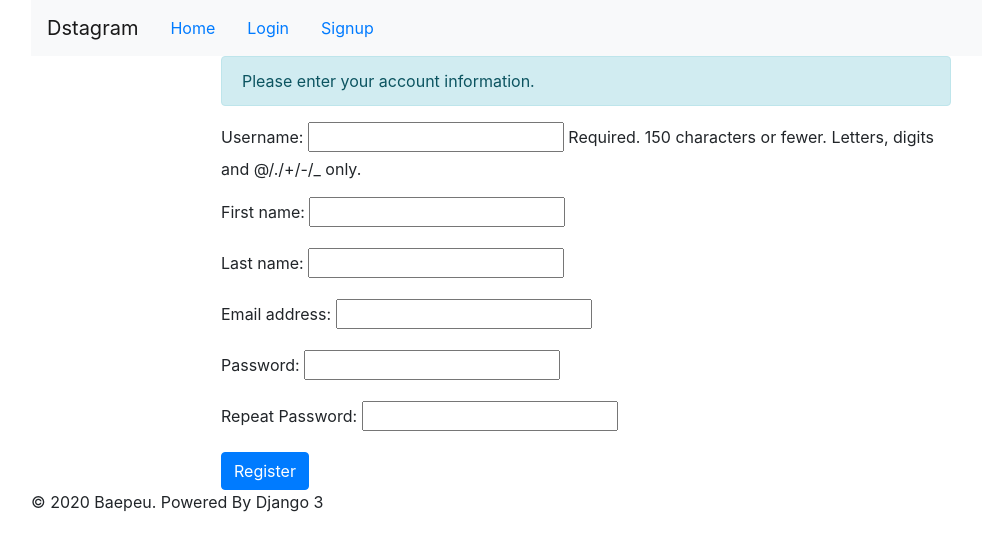
After one commit to Kangwhi/dstagram, a Django app: page /accounts/register/ in a window 1280 px wide. The commit adds this page. Shown: the top 551 px of the page, without its empty margins (54-1036 px from the left). Run offline with Django 4.2, Linux system fonts and the light colour scheme; some libraries are stand-ins or nearby versions.

Commit message:
feat: SignUp 기능 추가

```diff
--- /dev/null
+++ b/accounts/templates/registration/register.html
@@ -0,0 +1,14 @@
+{% extends 'base.html' %} {% block title %}- Registration{% endblock %}
+{% block content %}
+<div class="row">
+    <div class="col-md-2"></div>
+    <div class="col-md-8 panel panel-default">
+        <div class="alert alert-info">Please enter your account information.</div>
+        <form action="" method="post">
+            {{form.as_p}}
+            {% csrf_token %}
+            <input class="btn btn-primary" type="submit" value="Register">
+        </form>
+    </div>
+</div>
+{% endblock %}
--- a/accounts/urls.py
+++ b/accounts/urls.py
@@ -1,5 +1,6 @@
 from django.urls import path
 from django.contrib.auth import views as auth_view
+from .views import *
 
 # profile 페이지가 없다... 해결방법은?
 # 1. profile 만들기
@@ -8,5 +9,10 @@
 #   b. 웹 서버에서 설정(redirect, 다른 페이지로 보내줌)
 urlpatterns = [
     path("login/", auth_view.LoginView.as_view(), name="login"),
-    path("logout/", auth_view.LogoutView.as_view(template_name='registration/logout.html'), name="logout"),
+    path(
+        "logout/",
+        auth_view.LogoutView.as_view(template_name="registration/logout.html"),
+        name="logout",
+    ),
+    path("register/", register, name="register"),
 ]
--- a/accounts/views.py
+++ b/accounts/views.py
@@ -1,3 +1,25 @@
 from django.shortcuts import render
+from .forms import RegisterForm
 
 # Create your views here.
+
+
+def register(request):
+    # 회원 가입 데이터 입력 완료
+    if request.method == "POST":
+        user_form = RegisterForm(request.POST)
+        if user_form.is_valid():
+            new_user = user_form.save(commit=False)  # 인스턴스 생성
+            new_user.set_password(user_form.cleaned_data["password"])
+            new_user.save()
+            return render(
+                request,
+                template_name="registration/register_done.html",
+                context={"new_user": new_user},
+            )
+    # 회원 가입 내용을 입력하는 상황
+    else:
+        user_form = RegisterForm()
+    return render(
+        request, template_name="registration/register.html", context={"form": user_form}
+    )
--- a/templates/base.html
+++ b/templates/base.html
@@ -1,35 +1,24 @@
 <!DOCTYPE html>
 <html lang="en">
+
 <head>
   <meta charset="UTF-8" />
-    <meta
-      name="viewport"
-      content="width=device-width, initial-scale=1, shrink-to-fit=no"
-    />
+  <meta name="viewport" content="width=device-width, initial-scale=1, shrink-to-fit=no" />
 
-    <link
-      rel="stylesheet"
-      href="https://stackpath.bootstrapcdn.com/bootstrap/4.1.3/css/bootstrap.min.css"
-      integrity="sha384-MCw98/SFnGE8fJT3GXwEOngsV7Zt27NXFoaoApmYm81iuXoPkFOJwJ8ERdknLPMO"
-      crossorigin="anonymous"
-    />
-    <script
-      src="https://code.jquery.com/jquery-3.3.1.slim.min.js"
+  <link rel="stylesheet" href="https://stackpath.bootstrapcdn.com/bootstrap/4.1.3/css/bootstrap.min.css"
+    integrity="sha384-MCw98/SFnGE8fJT3GXwEOngsV7Zt27NXFoaoApmYm81iuXoPkFOJwJ8ERdknLPMO" crossorigin="anonymous" />
+  <script src="https://code.jquery.com/jquery-3.3.1.slim.min.js"
     integrity="sha384-q8i/X+965DzO0rT7abK41JStQIAqVgRVzpbzo5smXKp4YfRvH+8abtTE1Pi6jizo"
-      crossorigin="anonymous"
-    ></script>
-    <script
-      src="https://cdnjs.cloudflare.com/ajax/libs/popper.js/1.14.3/umd/popper.min.js"
+    crossorigin="anonymous"></script>
+  <script src="https://cdnjs.cloudflare.com/ajax/libs/popper.js/1.14.3/umd/popper.min.js"
     integrity="sha384-ZMP7rVo3mIykV+2+9J3UJ46jBk0WLaUAdn689aCwoqbBJiSnjAK/l8WvCWPIPm49"
-      crossorigin="anonymous"
-    ></script>
-    <script
-      src="https://stackpath.bootstrapcdn.com/bootstrap/4.1.3/js/bootstrap.min.js"
+    crossorigin="anonymous"></script>
+  <script src="https://stackpath.bootstrapcdn.com/bootstrap/4.1.3/js/bootstrap.min.js"
     integrity="sha384-ChfqqxuZUCnJSK3+MXmPNIyE6ZbWh2IMqE241rYiqJxyMiZ6OW/JmZQ5stwEULTy"
-      crossorigin="anonymous"
-    ></script>
+    crossorigin="anonymous"></script>
   <title>Dstagram {% block title %}{% endblock %}</title>
 </head>
+
 <body>
   <div class="container">
     <header class="header clearfix">
@@ -44,9 +33,7 @@
             <a href="#" class="nav-link">Welcome, {{user.get_username}}</a>
           </li>
           <li class="nav-item">
-              <a href="{% url 'photo:photo_upload' %}" class="nav-link"
-                >Upload</a
-              >
+            <a href="{% url 'photo:photo_upload' %}" class="nav-link">Upload</a>
           </li>
           <li class="nav-item">
             <a href="{% url 'logout'%}" class="nav-link">Logout</a>
@@ -56,7 +43,7 @@
             <a href="{% url 'login' %}" class="nav-link">Login</a>
           </li>
           <li class="nav-item">
-              <a href="#" class="nav-link">Signup</a>
+            <a href="{% url 'register' %}" class="nav-link">Signup</a>
           </li>
           {% endif %}
         </ul>
@@ -69,4 +56,5 @@
     </footer>
   </div>
 </body>
+
 </html>
```
Also changed, not shown: accounts/templates/registration/register_done.html (added, +11 -0 lines). Lines whose indentation alone changed are shown as unchanged.
